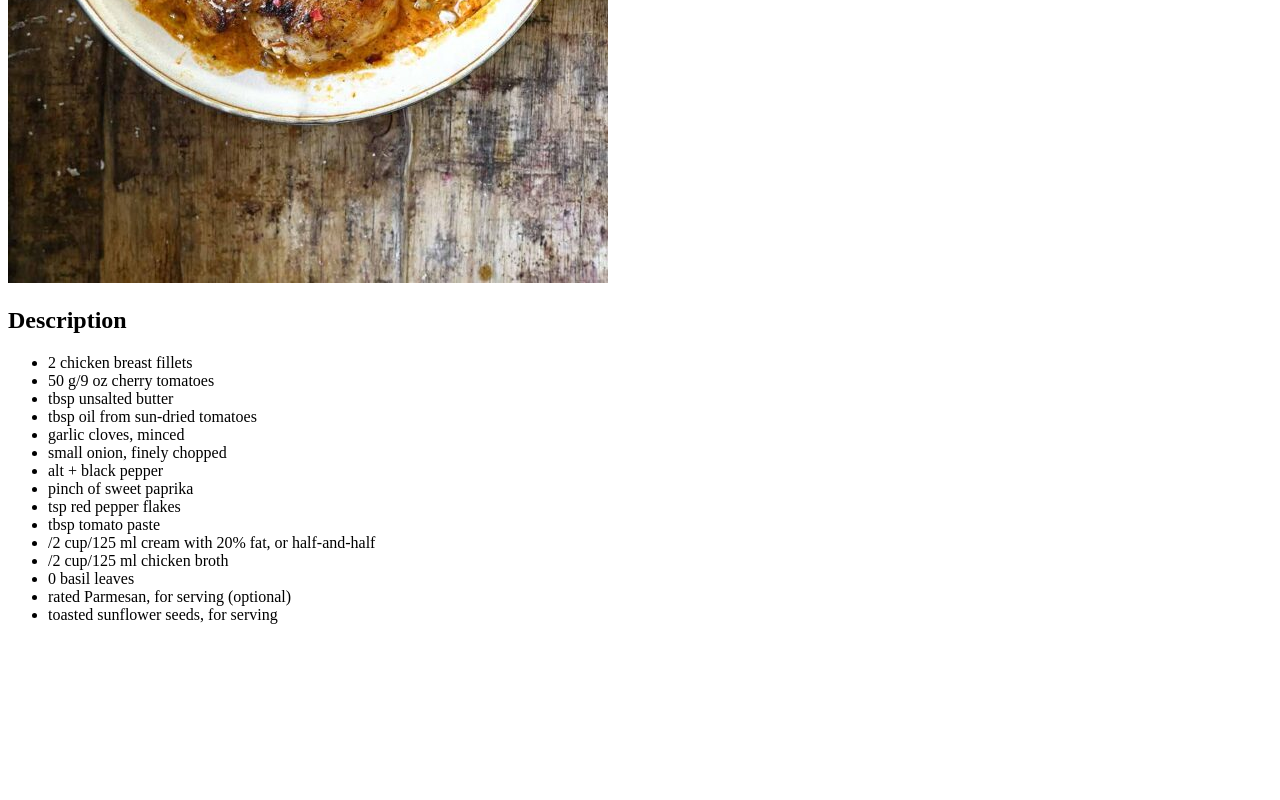
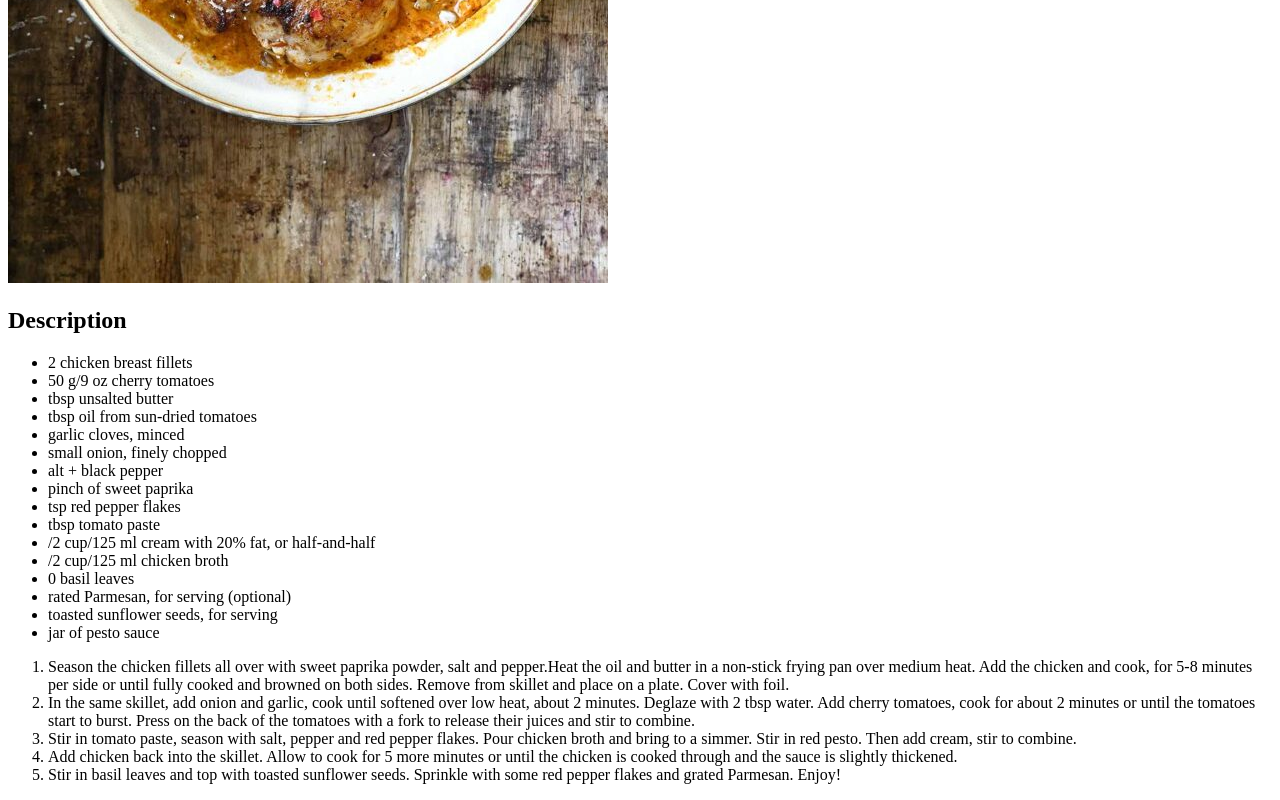
Before and after one commit to aelonite/odin-recipes, a plain HTML site: page recipes/pestochicken.html in a window 1280 px wide. Shown: the part 699-1499 px from the top of the page. Before the commit the page ends 1339 px from the top, so only its background shows below. Drawn offline with Linux system fonts and the light colour scheme.

Commit message:
Add steps and headings

```diff
--- a/recipes/pestochicken.html
+++ b/recipes/pestochicken.html
@@ -26,6 +26,14 @@
         <li>0 basil leaves</li>
         <li>rated Parmesan, for serving (optional)</li>
         <li>toasted sunflower seeds, for serving</li>
+        <li>jar of pesto sauce</li>
     </ul>
+    <ol>
+        <li>Season the chicken fillets all over with sweet paprika powder, salt and pepper.Heat the oil and butter in a non-stick frying pan over medium heat. Add the chicken and cook, for 5-8 minutes per side or until fully cooked and browned on both sides. Remove from skillet and place on a plate. Cover with foil.</li>
+        <li>In the same skillet, add onion and garlic, cook until softened over low heat, about 2 minutes. Deglaze with 2 tbsp water. Add cherry tomatoes, cook for about 2 minutes or until the tomatoes start to burst. Press on the back of the tomatoes with a fork to release their juices and stir to combine.</li>
+        <li>Stir in tomato paste, season with salt, pepper and red pepper flakes. Pour chicken broth and bring to a simmer. Stir in red pesto. Then add cream, stir to combine.</li>
+        <li>Add chicken back into the skillet. Allow to cook for 5 more minutes or until the chicken is cooked through and the sauce is slightly thickened.</li>
+        <li>Stir in basil leaves and top with toasted sunflower seeds. Sprinkle with some red pepper flakes and grated Parmesan. Enjoy!</li>
+    </ol>
 </body>
 </html>
```
